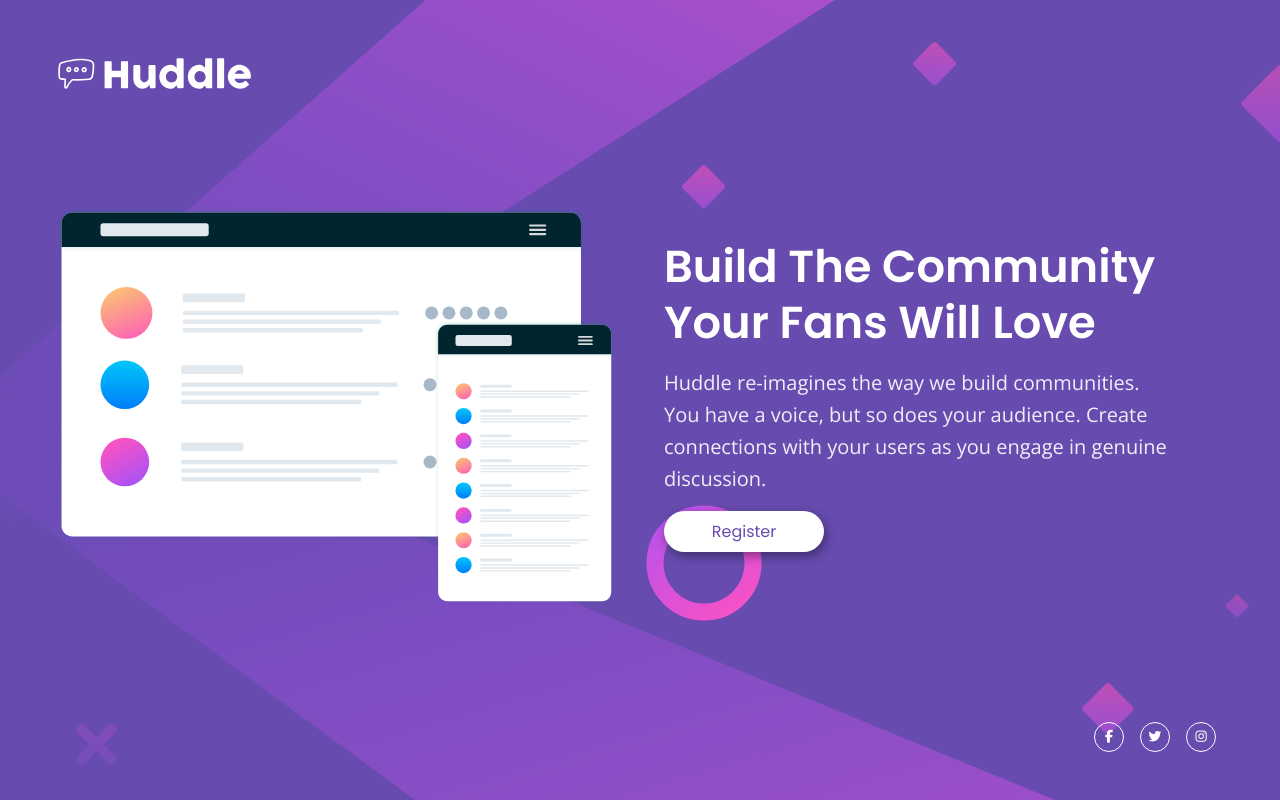
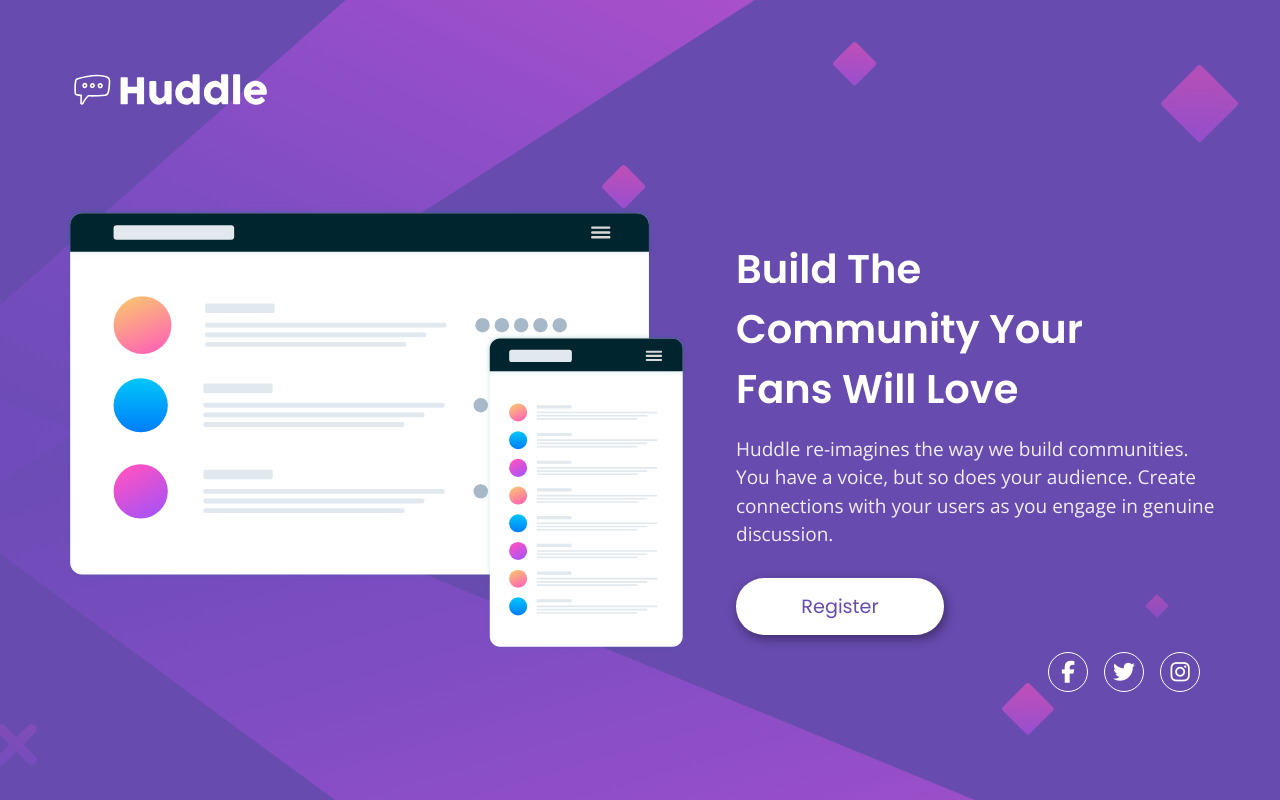
Before and after one commit to SilverWings47/huddle-landing-page-with-single-introductory-section, a plain HTML site: page index.html in a window 1280 px wide. Drawn offline with nearby package versions, Linux system fonts and the light colour scheme.

Commit message:
First commit

```diff
--- a/index.html
+++ b/index.html
@@ -5,7 +5,7 @@
   <meta name="viewport" content="width=device-width, initial-scale=1.0">
   <link rel="icon" type="image/png" sizes="32x32" href="./images/favicon-32x32.png">
   <title>Frontend Mentor | Huddle landing page with single introductory section</title>
-  <script src="https://kit.fontawesome.com/5ff9ea32bd.js" crossorigin="anonymous"></script>
+  <script defer src="https://kit.fontawesome.com/5ff9ea32bd.js" crossorigin="anonymous"></script>
   <link rel="stylesheet" href="css/main.css">
 </head>
 <body>
@@ -27,9 +27,9 @@
   </main>
   <footer>
     <div class="socials">
-      <i aria-label="Facebook" class="fa-brands fa-facebook-f"></i>
-      <i aria-label="Twitter" class="fa-brands fa-twitter"></i>
-      <i aria-label="Instagram" class="fa-brands fa-instagram"></i>
+      <i class="fa-brands fa-facebook-f"></i>
+      <i class="fa-brands fa-twitter"></i>
+      <i class="fa-brands fa-instagram"></i>
     </div>
   </footer>
 </body>
--- a/scss/_config.scss
+++ b/scss/_config.scss
@@ -16,7 +16,7 @@
 }
 
 @mixin desktop {
-    @media (min-width: 768px){
+    @media (min-width: 769px){
         @content
     }
 }
--- a/scss/main.scss
+++ b/scss/main.scss
@@ -11,7 +11,7 @@ body {
     @include desktop {
         background-image: url('../images/bg-desktop.svg');
         background-size: cover;
-        background-position: 0 0;
+        background-position: -80px;
 
     }
 }
@@ -20,7 +20,7 @@ header {
     padding: 2rem;
 
     @include desktop {
-        padding: 3rem;
+        padding: 4rem;
     }
 
     img {
@@ -37,15 +37,24 @@ header {
     padding: 1.7rem 2.3rem;
 
     @include desktop {
-        grid-template-columns: repeat(2, 1fr);
+        grid-template-columns: 1.3fr 1fr;
         align-items: start;
         gap: 3rem;
-        padding-inline: 3.5rem;
-        margin-top: 2rem;
+        padding-inline: 4rem;
+        padding-bottom: 0;
+        // margin-top: 2rem;
     }
 
     figure {
         margin-bottom: 4rem;
+
+        @include desktop {
+            margin: 0;
+        }
+
+        img {
+            width: 100%;
+        }
     }
 }
 
@@ -66,23 +75,24 @@ header {
 
         @include desktop {
             text-align: left;
-            font-size: 2.8rem;
-            max-width: 90%;
-            line-height: 1.25;
+            font-size: 2.5rem;
+            max-width: 85%;
+            line-height: 1.5;
         }
     }
 
     .primary__text {
         font-family: var(--ff-body);
-        color: white;
+        color: rgba(white, .9);
         text-align: center;
         font-weight: var(--fw-body-regular);
+        font-size: 1rem;
+        line-height: 1.5;
 
         @include desktop {
             text-align: left;
-            max-width: 90%;
-            font-size: 1.25rem;
-            line-height: 1.6;
+            font-size: 1.19rem;
+            line-height: 1.5;
             color: rgba(white, .9);
         }
     }
@@ -103,7 +113,10 @@ header {
 
         @include desktop {
             margin: 0;
-            min-width: 10rem;
+            min-width: 13rem;
+            padding-block: .9rem;
+            margin-top: .8rem;
+            font-size: 1.2rem;
         }
 
         &:hover{
@@ -119,7 +132,8 @@ footer {
 
     @include desktop {
         text-align: right;
-        padding-right: 4rem;
+        padding-right: 5rem;
+        margin: 0;
     }
 
     .socials {
@@ -132,13 +146,19 @@ footer {
             justify-content: center;
             align-items: center;
             color: white;
-            font-size: .8rem;
             border: 1px solid white;
-            border-radius: 50%;
-            width: 30px;
-            height: 30px;
+            border-radius: 100%;
+            width: 40px;
+            height: 40px;
             transition: all .3s ease-in;
             cursor: pointer;
+
+            &::before {
+                display: inline-flex;
+                justify-content: center;
+                align-items: center;
+                font-size: 22px;
+            }
 
             &:hover {
                 color: var(--clr-primary-magenta);
```
Also changed, not shown: css/main.css.
